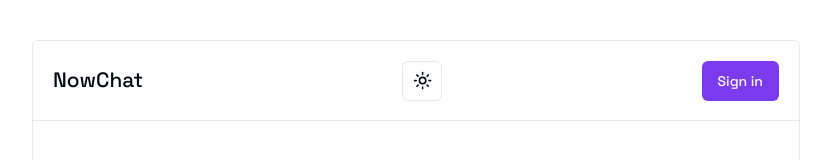
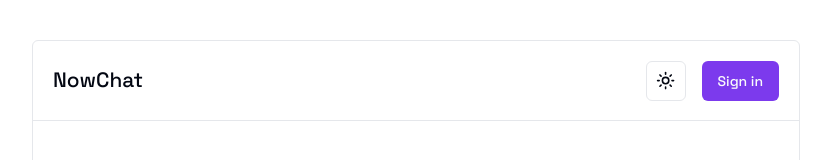
Before and after one commit to Abdullah-dev0/NowTalk, a Next.js app: page / in a window 1280 px wide. Shown: the top 160 px of the page, without its empty margins (224-1055 px from the left). Built offline with nearby package versions, Linux system fonts and the light colour scheme; no server answers.

Commit message:
Refactor ChatHeader component to improve user experience

```diff
--- a/components/shared/ChatHeader.tsx
+++ b/components/shared/ChatHeader.tsx
@@ -47,9 +47,9 @@ const ChatHeader = ({ user }: { user: User | undefined }) => {
                <h1 className="text-[1.3rem] font-medium">NowChat</h1>
                {user && <OnlinePresence />}
             </div>
-            <div>
+
+            <div className="flex gap-4">
                <ToggleButton />
-            </div>
                {user ? (
                   <Button
                      disabled={loading}
@@ -62,6 +62,7 @@ const ChatHeader = ({ user }: { user: User | undefined }) => {
                      Logout
                   </Button>
                ) : (
+                  <>
                      <Button
                         disabled={loading}
                         className={`${
@@ -72,7 +73,9 @@ const ChatHeader = ({ user }: { user: User | undefined }) => {
                         {loading && <Spinner />}
                         Sign in
                      </Button>
+                  </>
                )}
+            </div>
          </div>
       </div>
    );
```
Lines whose indentation alone changed are shown as unchanged.
